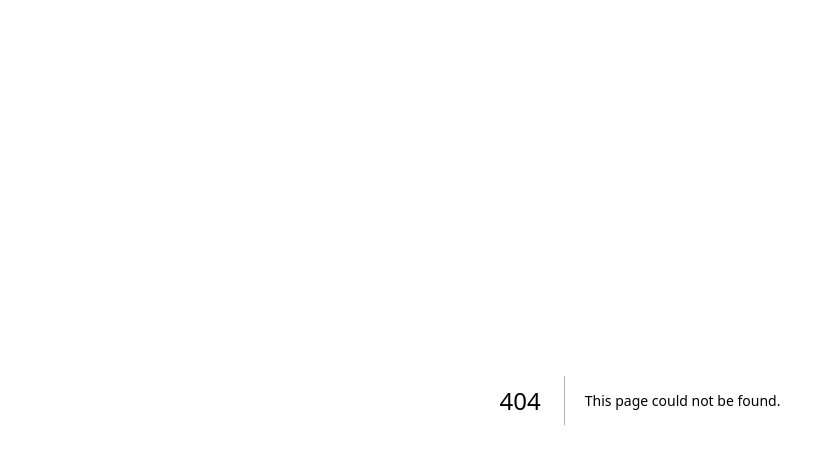
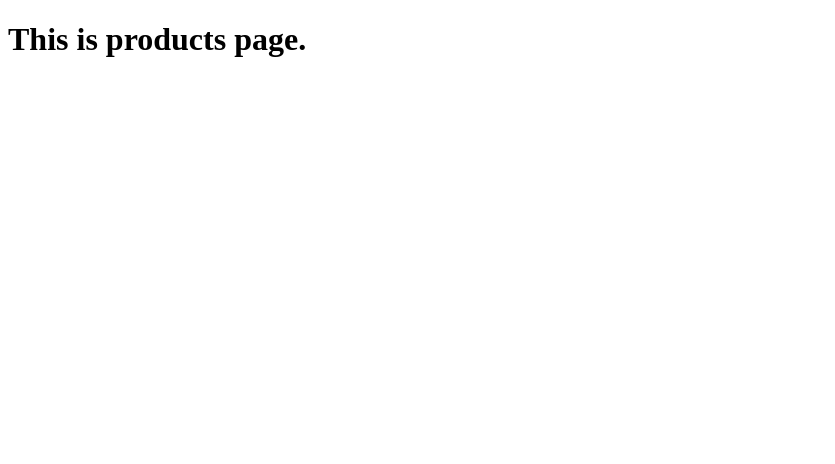
Before and after one commit to ShishirPHS/first-nextjs-app, a Next.js app: page /products in a window 1280 px wide. Before the commit this address had no page. Shown: the top 464 px of the page, without its empty margins (0-835 px from the left). Built offline with nearby package versions, Linux system fonts and the light colour scheme.

Commit message:
created products page

```diff
--- a/src/app/about/page.js
+++ b/src/app/about/page.js
@@ -1,5 +1,3 @@
-import React from "react";
-
 const AboutPage = () => {
   return (
     <div>
--- a/src/app/contact/page.js
+++ b/src/app/contact/page.js
@@ -1,5 +1,3 @@
-import React from "react";
-
 const ContactPage = () => {
   return (
     <div>
--- a/src/app/page.js
+++ b/src/app/page.js
@@ -1,5 +1,3 @@
-import React from "react";
-
 const HomePage = () => {
   return (
     <div>
--- /dev/null
+++ b/src/app/products/page.js
@@ -0,0 +1,11 @@
+import React from "react";
+
+const ProductsPage = () => {
+  return (
+    <div>
+      <h1>This is products page.</h1>
+    </div>
+  );
+};
+
+export default ProductsPage;
```
